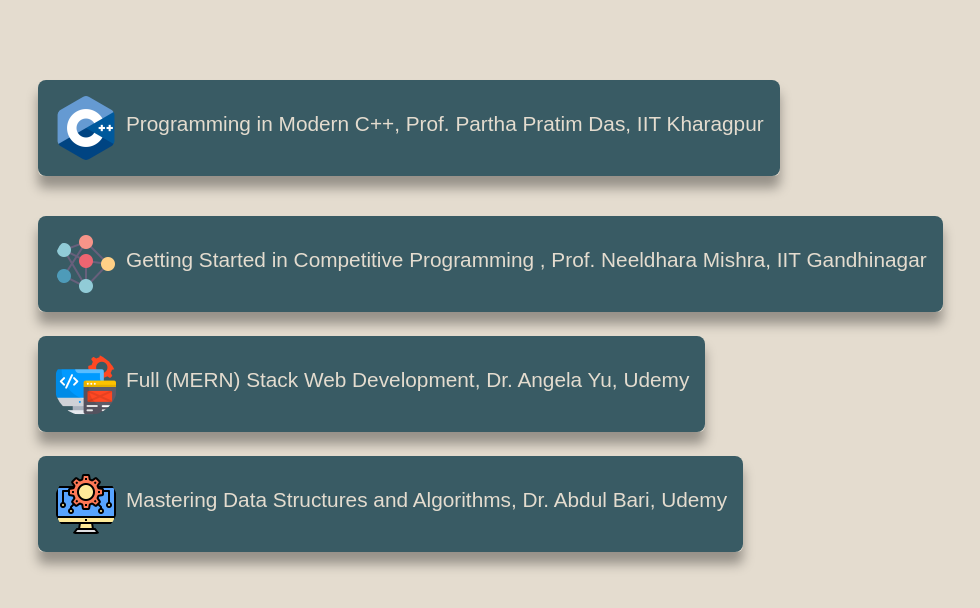
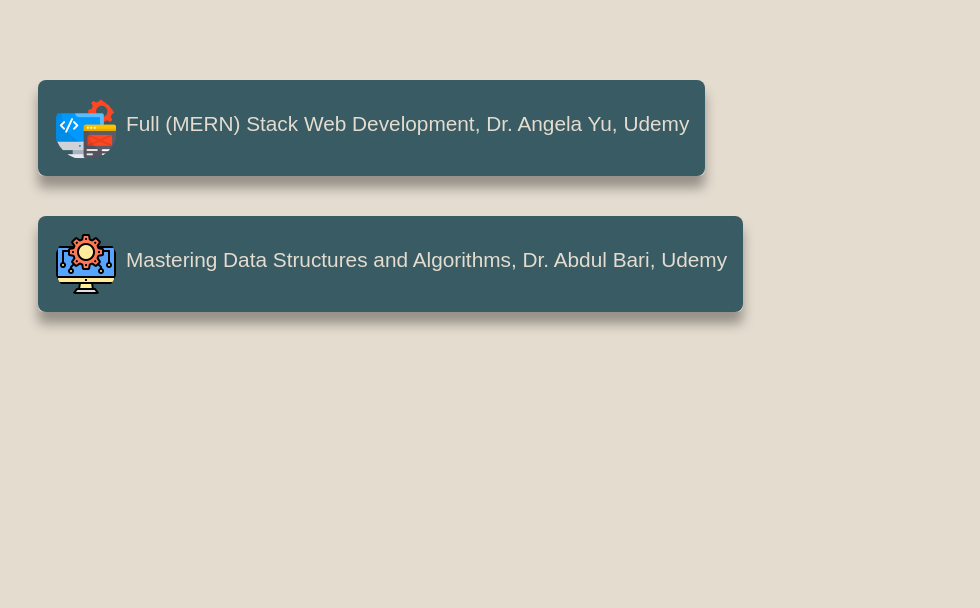
Before and after one commit to Aakash-mishra2/Portfolio, a React (Create React App) app: page /trainings in a window 1280 px wide. Shown: the top 608 px of the page, without its empty margins (58-1038 px from the left). Built offline with nearby package versions, Linux system fonts and the light colour scheme; a web font is replaced by a local one.

Commit message:
Update Training.js

```diff
--- a/src/Training/Training.js
+++ b/src/Training/Training.js
@@ -6,20 +6,20 @@
 
 export default function Trainings() {
     const COURSES = [
-        {
-            id: 'programming_C++',
-            name: 'Programming in Modern C++, Prof. Partha Pratim Das, IIT Kharagpur',
-            description: 'Prof. Partha Pratim Das',
-            linkTo: 'https://www.dropbox.com/s/bhusc0ql2jb6g04/Programming%20in%20Modern%20C%2B%2B.jpg?dl=0',
-            icon: cpp
-        },
-        {
-            id: 'comp_programming',
-            name: 'Getting Started in Competitive Programming , Prof. Neeldhara Mishra, IIT Gandhinagar',
-            description: 'Prof. Neeldhara Mishra',
-            linkTo: 'https://www.dropbox.com/s/k7gz3iao2zspuz5/Getting%20Started%20with%20Competitive%20Programming.jpg?dl=0',
-            icon: algo
-        },
+        // {
+        //     id: 'programming_C++',
+        //     name: 'Programming in Modern C++, Prof. Partha Pratim Das, IIT Kharagpur',
+        //     description: 'Prof. Partha Pratim Das',
+        //     linkTo: 'https://www.dropbox.com/s/bhusc0ql2jb6g04/Programming%20in%20Modern%20C%2B%2B.jpg?dl=0',
+        //     icon: cpp
+        // },
+        // {
+        //     id: 'comp_programming',
+        //     name: 'Getting Started in Competitive Programming , Prof. Neeldhara Mishra, IIT Gandhinagar',
+        //     description: 'Prof. Neeldhara Mishra',
+        //     linkTo: 'https://www.dropbox.com/s/k7gz3iao2zspuz5/Getting%20Started%20with%20Competitive%20Programming.jpg?dl=0',
+        //     icon: algo
+        // },
         {
             id: 'mern-stack',
             name: 'Full (MERN) Stack Web Development, Dr. Angela Yu, Udemy',
```
